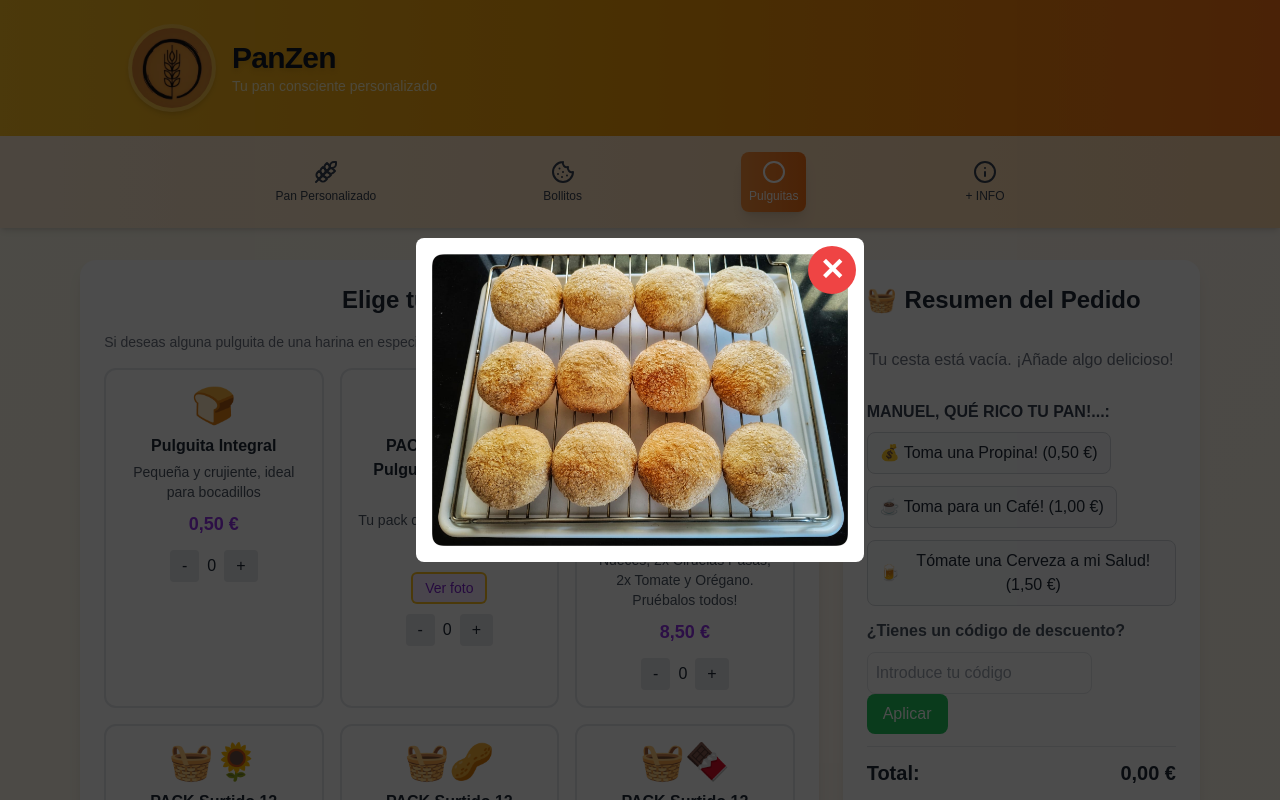
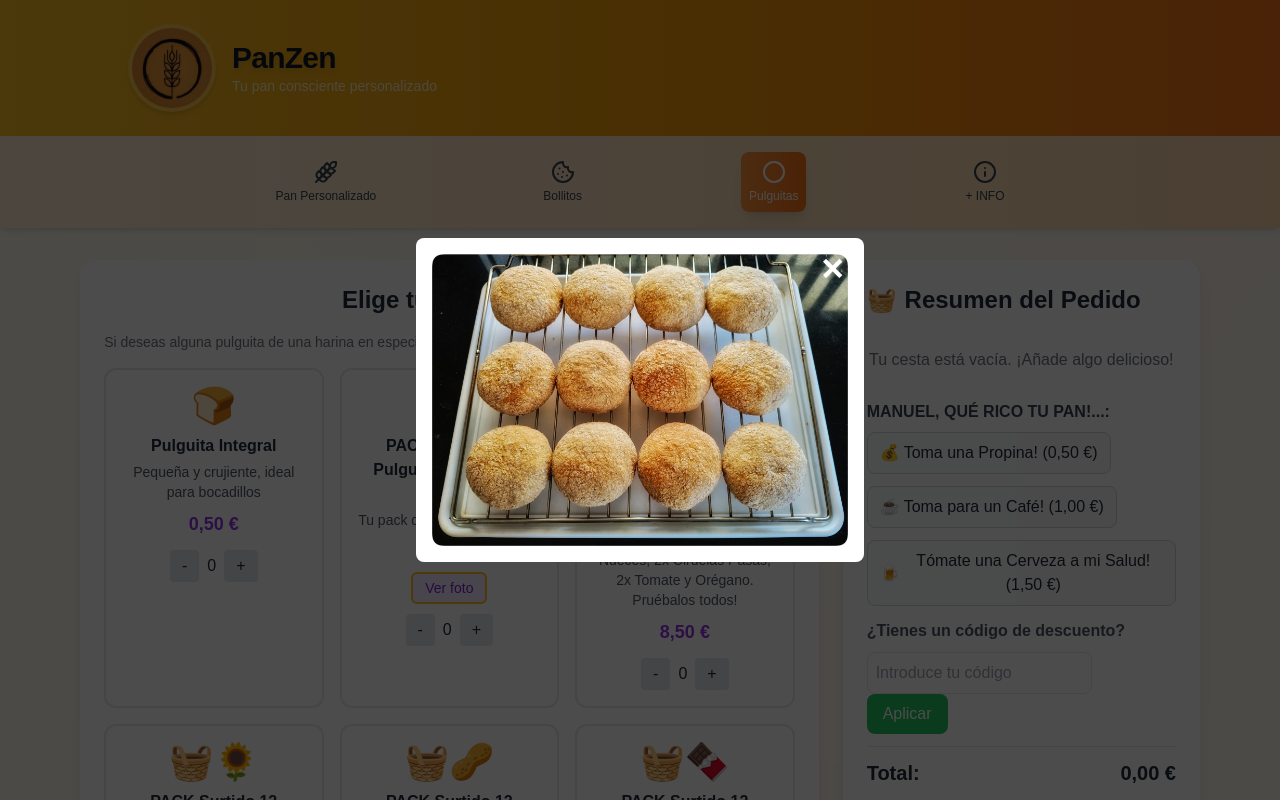
Before and after one commit to ruiznietocom-web/panes4, a React (Create React App) app: page /pulguitas in a window 1280 px wide. Both pictures are taken after a click on the button "Ver foto". Shown: the top 800 px of the page. Built offline with nearby package versions, Linux system fonts and the light colour scheme.

Commit message:
Update PulguitasPage.js

```diff
--- a/src/pages/PulguitasPage.js
+++ b/src/pages/PulguitasPage.js
@@ -103,7 +103,7 @@ const PulguitasPage = ({ selectedPulguitas, onUpdatePulguitaQuantity }) => {
             {/* Botón para cerrar el modal */}
             <button
               onClick={() => setModalPhoto(null)} // Cierra el modal
-              className="absolute top-2 right-2 w-12 h-12 flex items-center justify-center text-white bg-red-500 rounded-full text-3xl font-bold hover:bg-red-700"
+              className="absolute top-2 right-2 w-12 h-12 flex items-center justify-center text-white bg-BLUE-500 rounded-full text-3xl font-bold hover:bg-red-700"
 >
               ✕
             </button>
```
